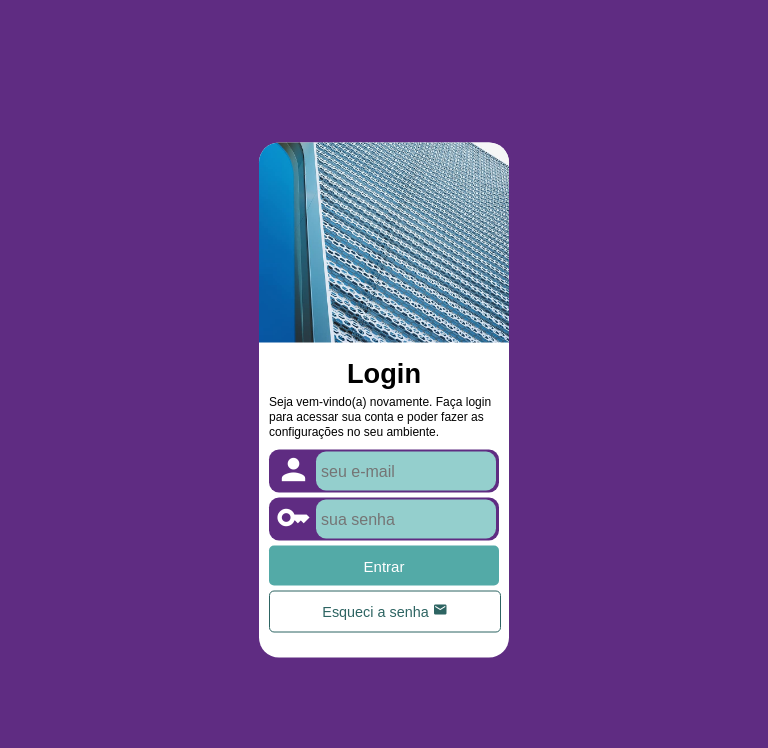
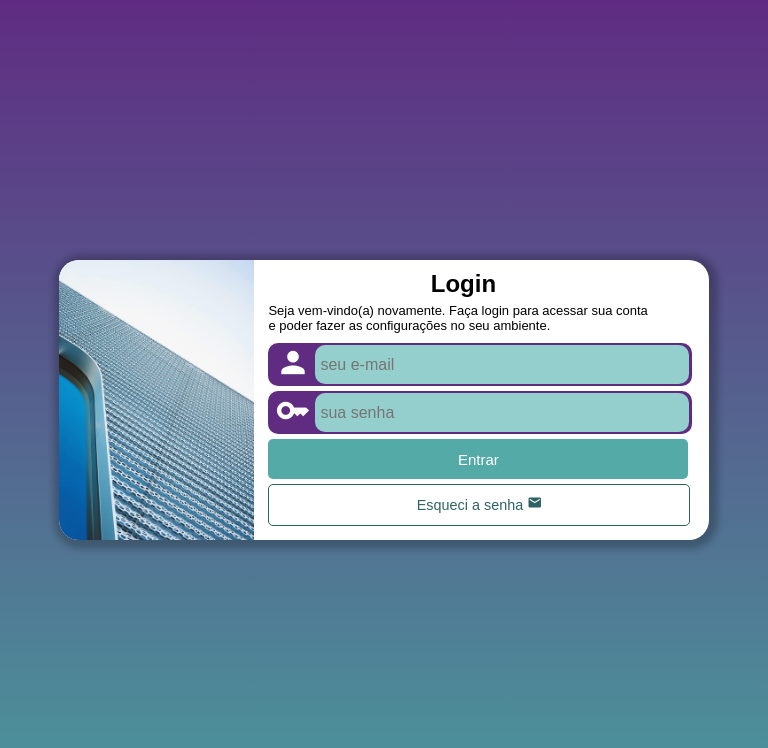
Before and after one commit to xmiguelps/projeto-login, a plain HTML site: page index.html in a window 768 px wide. Drawn offline with Linux system fonts and the light colour scheme.

Commit message:
screen tablet completed

```diff
--- a/estilos/style.css
+++ b/estilos/style.css
@@ -1,10 +1,4 @@
 @charset "UTF-8";
-
-/*
-    Paleta de cores:
-        Gray
-        white
-*/
 
 * {
     margin: 0px;
@@ -27,6 +21,8 @@ section {
     top: 50%;
     transform: translate(-50%, -50%);
     border-radius: 20px;
+    transition-duration: 0.5s;
+    box-shadow: 2px 2px 7px 7px rgba(0, 0, 0, 0.236);
 }
 
 div#imagem {
--- a/index.html
+++ b/index.html
@@ -6,6 +6,7 @@
     <title>Login</title>
     <link rel="stylesheet" href="estilos/style.css">
     <link href="https://fonts.googleapis.com/icon?family=Material+Icons" rel="stylesheet">
+    <link rel="stylesheet" href="media-query/style.css">
 </head>
 <body>
     <main>
--- /dev/null
+++ b/media-query/style.css
@@ -0,0 +1,57 @@
+@charset "UTF-8";
+
+/*
+    Typical Device BReakpoints
+
+    Pequenas Telas: até 600px
+    Celular: de 600px até 768px
+    Tablet: de 768px até 922px
+    Desktop: 992px até 1200px
+    Grandes Telas: acima de 1200px
+*/
+
+@media screen and (min-width: 768px) and (max-width: 922px) {
+    main {
+        background-image: linear-gradient(to bottom, #5F2C82, #4B969B);
+    }
+
+    div#imagem {
+        width: 30%;
+        height: 100%;
+        display: inline-block;
+        border-radius: 20px 0px 0px 20px;
+    }
+
+    div#form {
+        width: 60%;
+        height: 270px;
+        transform: translateY(-40px);
+        display: inline-block;
+    }
+
+    section {
+        transition-duration: 0.4s;
+        width: 650px;
+        height: 280px;
+    }
+
+    div.input {
+        width: 420px;
+    }
+
+    .textbox {
+        width: 91%;
+    }
+
+    .submit {
+        width: 420px;
+    }
+
+    #form > h1 {
+        font-size: 1.5em;
+    }
+
+    #form > p {
+        font-size: 13px;
+    }
+}
```
